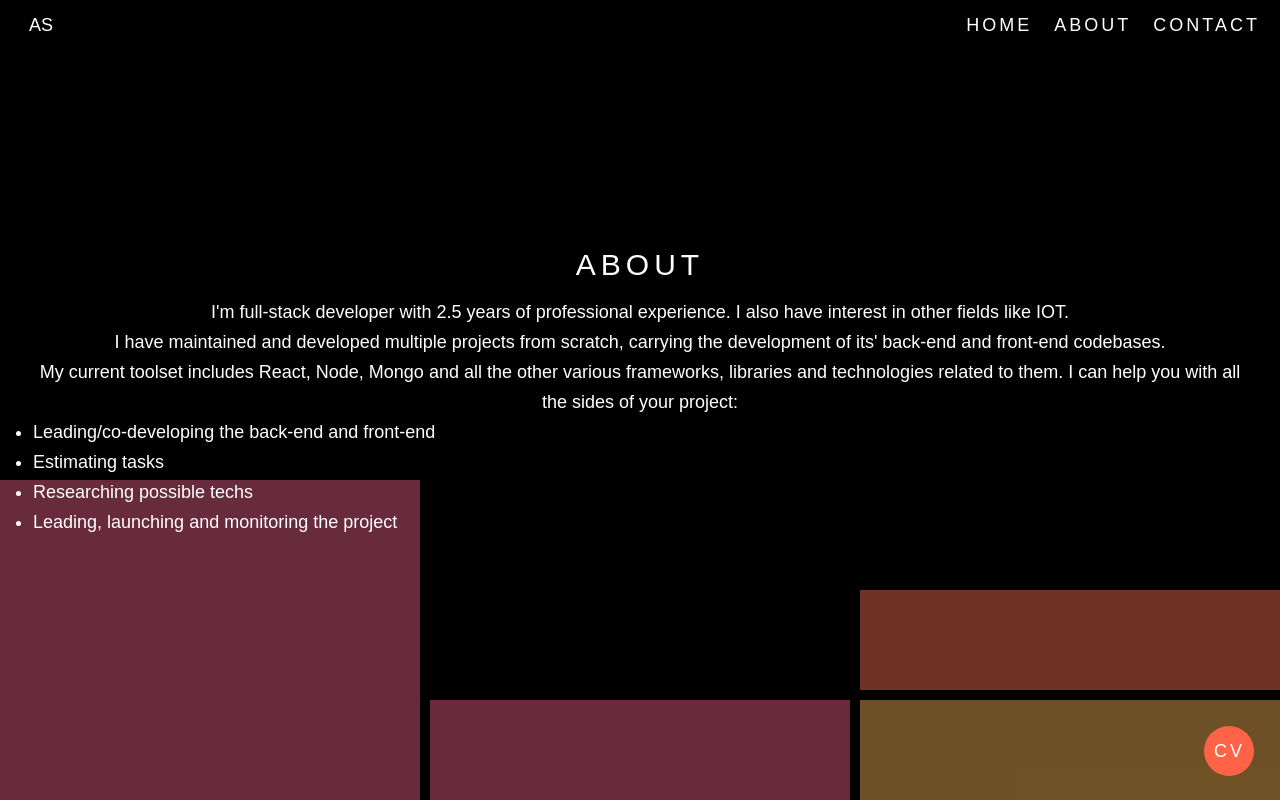
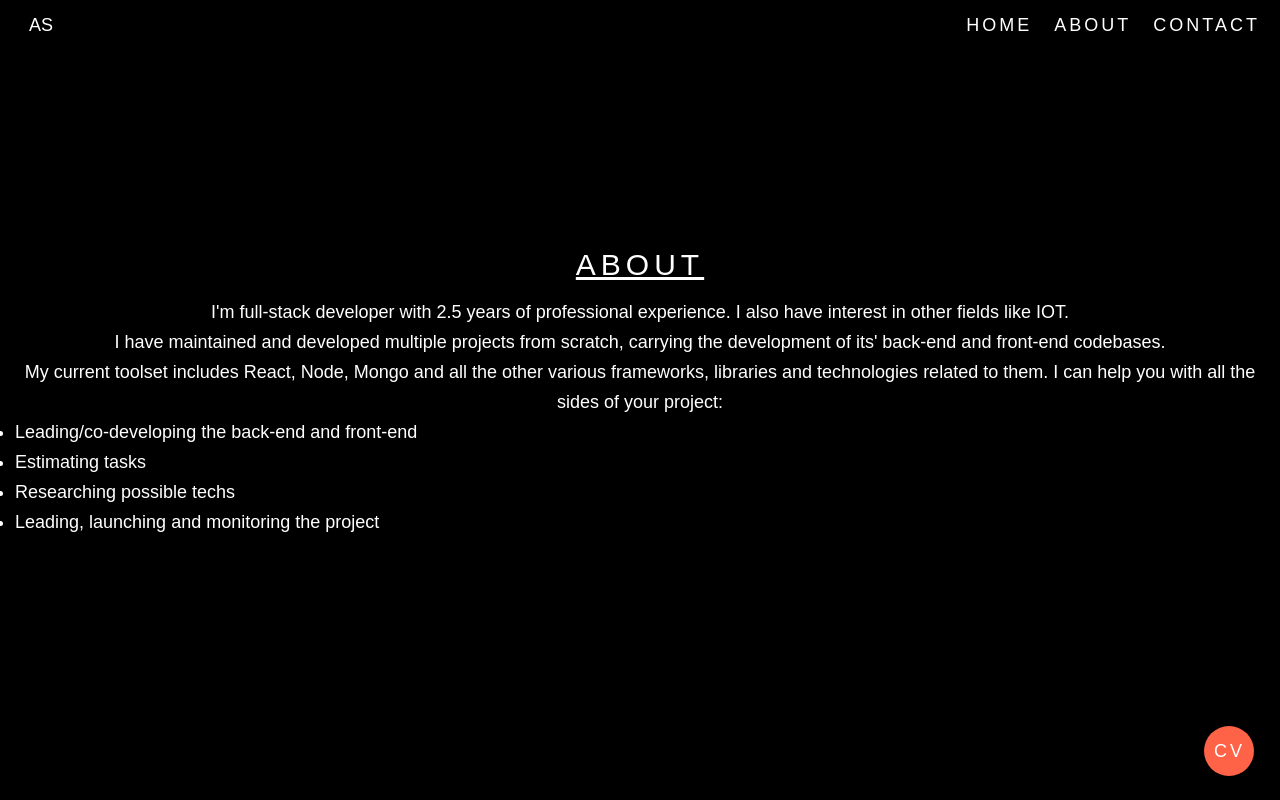
Before and after one commit to amandhunna/portfolio, a React (Create React App) app: page /about in a window 1280 px wide. Built offline with nearby package versions, Linux system fonts and the light colour scheme; no server answers.

Commit message:
updated about section, removed unused code

```diff
--- a/src/App.css
+++ b/src/App.css
@@ -146,71 +146,6 @@ h2 {
   padding: 15px;
 }
 
-.card {
-  display: flex;
-  justify-content: center;
-  align-items: center;
-  margin: 1rem;
-  cursor: pointer;
-  background: #2c3a47;
-  color: white;
-  border-radius: 10px;
-  border-radius: 10px;
-  box-shadow: 0 0 25px #808080;
-  transform: scale(0.9);
-}
-
-.card:hover {
-  transform: scale(1.1);
-}
-
-.wrapper {
-  display: grid;
-  grid-template-columns: repeat(3, 1fr);
-  grid-gap: 10px;
-  grid-auto-rows: minmax(100px, auto);
-}
-.one {
-  grid-column-start: 1;
-  grid-column-end: 2;
-  grid-row-start: 1;
-  grid-row-end: 2;
-}
-.two {
-  grid-column: 2/4;
-  grid-row: 1 / 4;
-}
-.three {
-  grid-column: 1;
-  grid-row: 2 / 5;
-}
-.four {
-  grid-column: 3;
-  grid-row: 3;
-}
-.five {
-  grid-column: 2;
-  grid-row: 4;
-}
-.six {
-  grid-column: 3;
-  grid-row: 4;
-}
-
-.seven {
-  grid-column: 1/4;
-  grid-row: 1/5;
-  background: #00000090;
-  display: flex;
-  flex-direction: column;
-  justify-content: center;
-  align-items: center;
-}
-
-.seven > * {
-  color: white;
-}
-
 ul {
   text-align: initial;
 }
@@ -293,21 +228,6 @@ a.mailTo {
   }
   .section > h3 {
     font-size: 22px;
-  }
-  section#portfolio > .wrapper,
-  section#recentWork > .wrapper {
-    display: flex;
-    flex-direction: column;
-  }
-  .card {
-    margin: 0.5rem;
-    padding: 10px;
-  }
-  .seven.section {
-    padding: 25px 1rem;
-  }
-  section#aboutMe {
-    padding: 0;
   }
 }
 
--- a/src/about/About.js
+++ b/src/about/About.js
@@ -1,5 +1,6 @@
 import React, {useState, useEffect } from 'react';
 import Header from '../header/Header';
+import './about.css';
 
 const randomColor = () => {
     const getDefaultColor = () => {
@@ -45,29 +46,13 @@ const getGrid =() => ({
     six: randomGrid(),
 });
 
-function About(props) {
-    const [ colors, setColors ] = useState(getColors());
-    const [grid, setGrid ] =useState(getGrid())
-    useEffect(() => {
-        const interval = setInterval(() => {
-          setColors(getColors());
-          setGrid(getGrid());
-        }, 1000);
-        return () => clearInterval(interval);
-      }, []);
+function About() {
+
     return (
         <>
         <Header />
         <section id="aboutMe" className="section">
-        <div style={colors.wrapper} className="wrapper">
-          <div style={colors.one} className={grid.one}></div>
-          <div style={colors.two} className={grid.two}></div>
-          <div style={colors.three} className={grid.three}></div>
-          <div style={colors.four} className={grid.four}></div>
-          <div style={colors.five} className={grid.five}></div>
-          <div style={colors.six} className={grid.six}></div>
-          <div className="seven section">
-            <h3>ABOUT</h3>
+            <h3 className="underline">ABOUT</h3>
             <div className="skillSet">
               <p>
                 I'm full-stack developer with 2.5 years of professional
@@ -88,8 +73,6 @@ function About(props) {
                 <li>Leading, launching and monitoring the project</li>
               </ul>
             </div>
-          </div>
-        </div>
       </section>
       </>
     );
--- /dev/null
+++ b/src/about/about.css
@@ -0,0 +1,8 @@
+#aboutMe {
+  background: #000;
+  color: white;
+  display: flex;
+  justify-content: center;
+  align-items: center;
+  flex-direction: column;
+}
```
